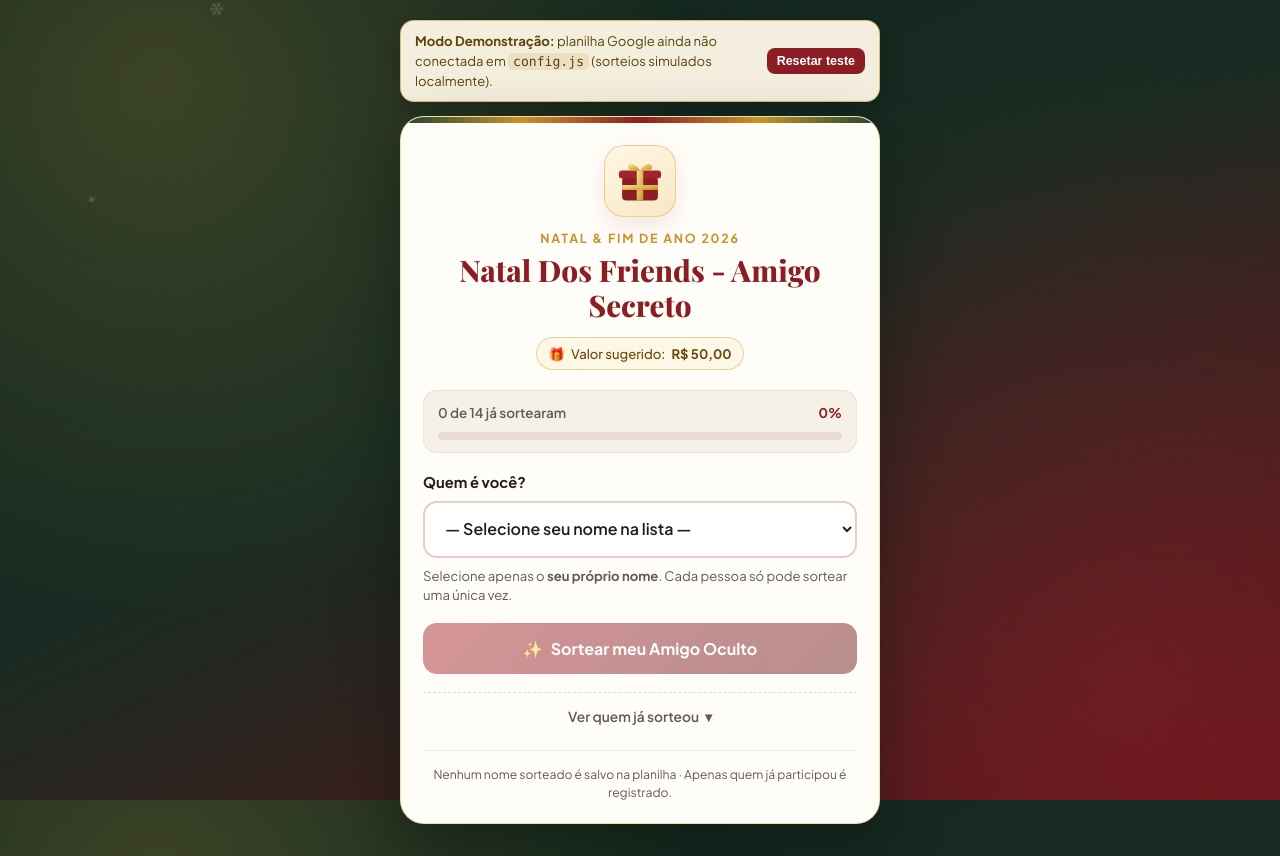
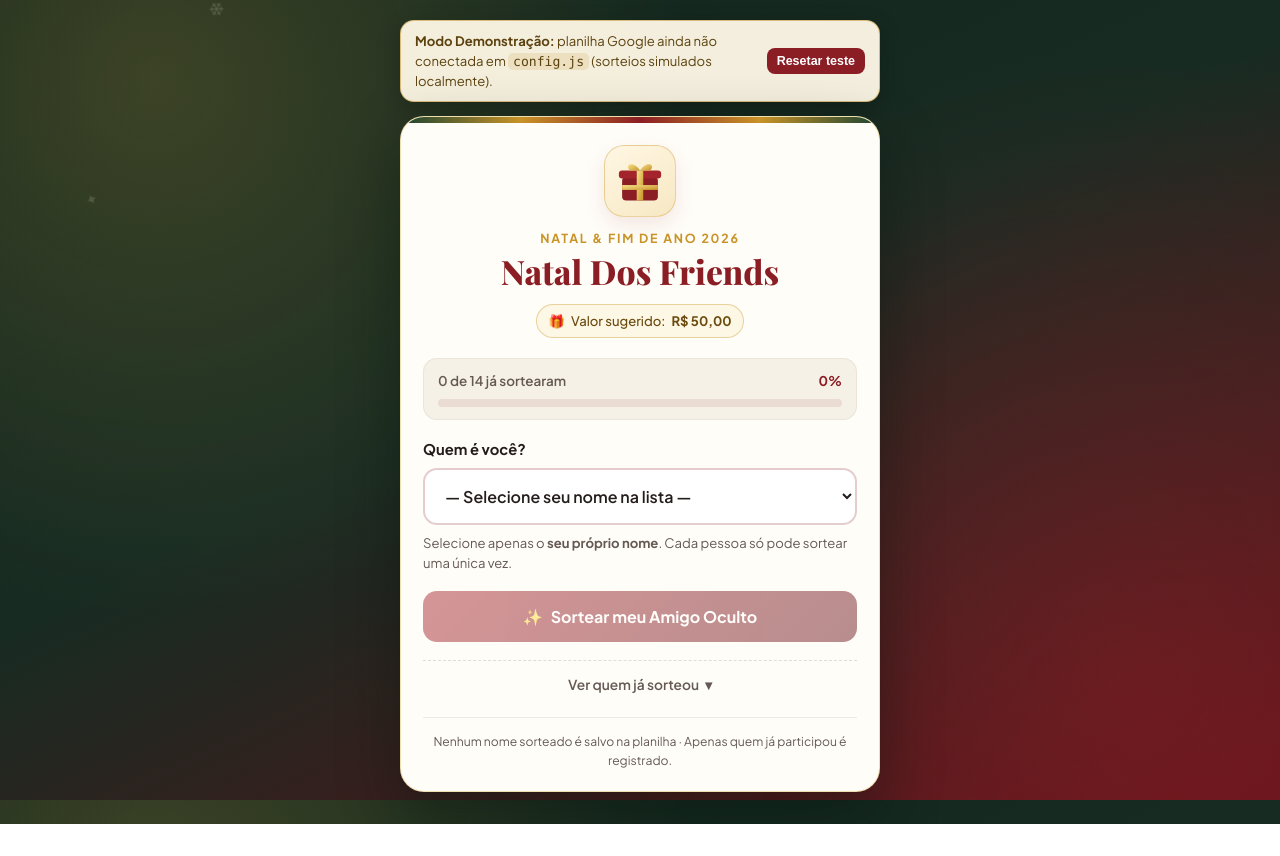
Before and after one commit to antoniocleber/amigo-oculto, a plain HTML site: page index.html in a window 1280 px wide. After the commit the page ends 824 px from the top, so only its background shows below. Drawn offline with nearby package versions, Linux system fonts and the light colour scheme.

Commit message:
chore: simplifica titulo para Natal Dos Friends

```diff
--- a/config.js
+++ b/config.js
@@ -8,7 +8,7 @@ window.AMIGO_OCULTO_CONFIG = {
   // Exemplo: 'https://script.google.com/macros/s/AKfycb.../exec'
   SCRIPT_URL: '',
 
-  EVENT_TITLE: 'Natal Dos Friends - Amigo Secreto',
+  EVENT_TITLE: 'Natal Dos Friends',
   EVENT_SUBTITLE: 'Natal & Fim de Ano 2026',
   GIFT_VALUE: 'R$ 50,00',
 };
--- a/index.html
+++ b/index.html
@@ -3,18 +3,18 @@
 <head>
   <meta charset="UTF-8" />
   <meta name="viewport" content="width=device-width, initial-scale=1.0, viewport-fit=cover" />
-  <title>Natal Dos Friends - Amigo Secreto</title>
+  <title>Natal Dos Friends</title>
   <meta
     name="description"
-    content="Selecione seu nome na lista e descubra quem você tirou no Natal Dos Friends - Amigo Secreto! Valor sugerido do presente: R$ 50,00."
+    content="Selecione seu nome na lista e faça o seu sorteio do Natal Dos Friends! Valor sugerido do presente: R$ 50,00."
   />
 
   <!-- Open Graph / Prévia bonita no WhatsApp -->
   <meta property="og:type" content="website" />
-  <meta property="og:title" content="🎁 Natal Dos Friends - Amigo Secreto" />
+  <meta property="og:title" content="🎁 Natal Dos Friends" />
   <meta
     property="og:description"
-    content="Escolha seu nome e descubra seu Amigo Secreto! Valor sugerido do presente: R$ 50,00."
+    content="Escolha seu nome e faça seu sorteio! Valor sugerido do presente: R$ 50,00."
   />
   <meta property="og:url" content="https://antoniocleber.github.io/amigo-oculto/" />
   <meta property="og:image" content="https://antoniocleber.github.io/amigo-oculto/og-image.jpg" />
@@ -69,7 +69,7 @@
         </div>
 
         <p id="event-subtitle" class="hero__eyebrow">Natal &amp; Fim de Ano 2026</p>
-        <h1 id="event-title" class="hero__title">Natal Dos Friends - Amigo Secreto</h1>
+        <h1 id="event-title" class="hero__title">Natal Dos Friends</h1>
 
         <div class="badges">
           <span class="badge badge--gold">
--- a/styles.css
+++ b/styles.css
@@ -205,10 +205,10 @@ body {
 .hero__title {
   margin: 0 0 14px;
   font-family: 'Playfair Display', Georgia, serif;
-  font-size: clamp(1.48rem, 5.2vw, 1.85rem);
+  font-size: clamp(1.75rem, 6vw, 2.1rem);
   font-weight: 800;
   color: var(--crimson);
-  line-height: 1.2;
+  line-height: 1.15;
 }
 
 .badges {
@@ -770,7 +770,7 @@ body {
   }
 
   .hero__title {
-    font-size: 1.5rem;
+    font-size: 1.75rem;
   }
 
   .status-list {
```
Also changed, not shown: 1 other file.
